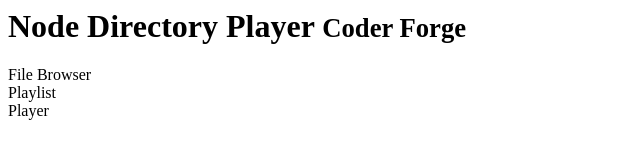
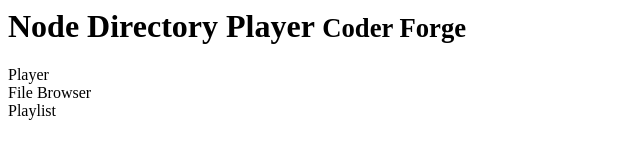
Before and after one commit to daithi-coombes/node-directory-player, a plain HTML site: page node-directory-player.html in a window 1280 px wide. Shown: the full height of the page, 0-640 px from the left. Drawn offline with Linux system fonts and the light colour scheme.

Commit message:
css skin page
Signed-off-by: Daithi Coombes <webeire@gmail.com>

```diff
--- a/node-directory-player.css
+++ b/node-directory-player.css
@@ -1 +1,14 @@
-/* CSS declarations go here */
+html, body{
+    height: 100%;
+}
+.container-fluid{
+    height: 100%;
+}
+#boxTop{
+    min-height: 80px;
+    height: 20%;
+}
+#boxBottom{
+    min-height: 120px;
+    height: 80%;
+}
--- a/node-directory-player.html
+++ b/node-directory-player.html
@@ -12,7 +12,14 @@
     </header>
 
     <div class="container-fluid">
-        <div class="row">
+
+        <div class="row" id="boxTop">
+            <div class="col-xs-12" id="player">
+                Player
+            </div>
+        </div>
+
+        <div class="row" id="boxBottom">
             <div class="col-xs-4" id="fileBrowser">
                 File Browser
             </div>
@@ -20,10 +27,6 @@
                 Playlist
             </div>
         </div>
-        <div class="row">
-            <div class="col-xs-12" id="player">
-                Player
-            </div>
-        </div>
+
     </div>
 </body>
```
